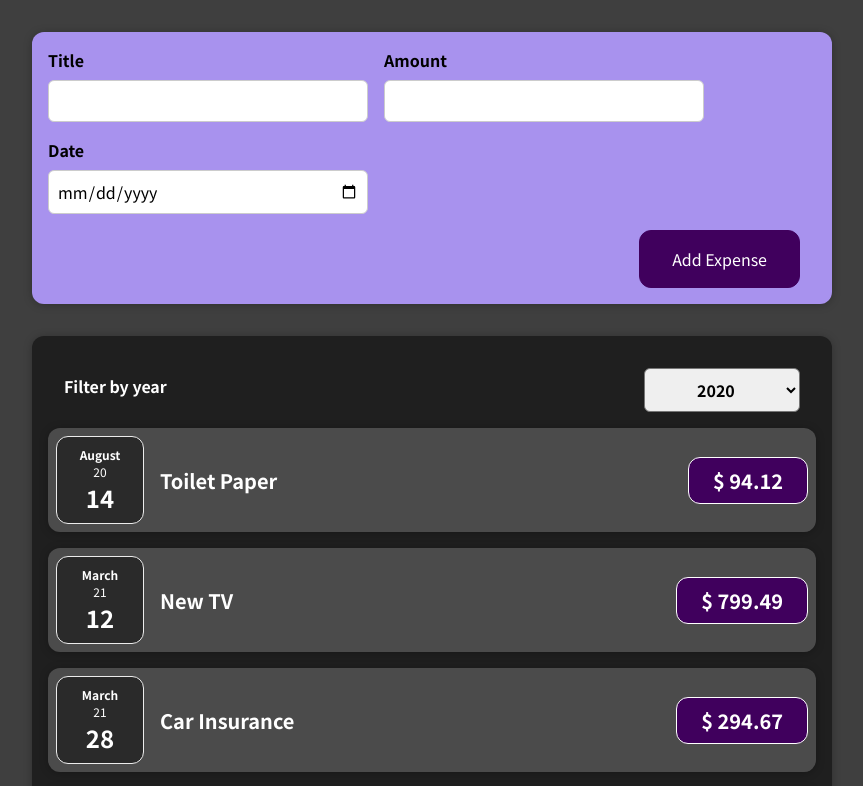
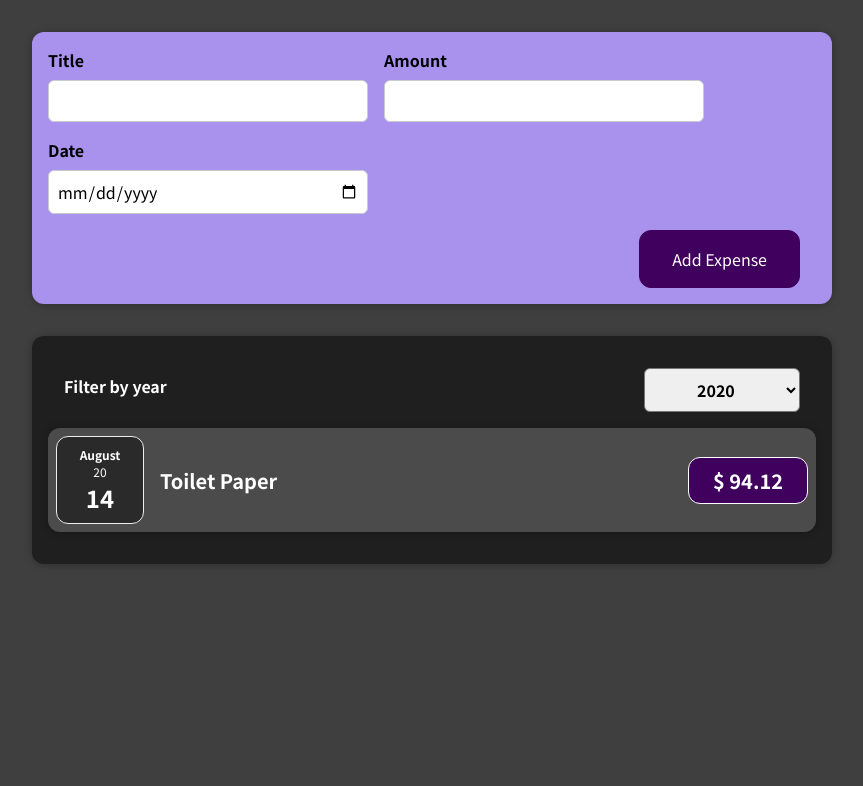
Before and after one commit to Suxrob9966/React-Complete-Guide, a React (Create React App) app: page / in a window 1280 px wide. Shown: the top 786 px of the page, without its empty margins (208-1071 px from the left). Built offline with nearby package versions, Linux system fonts and the light colour scheme.

Commit message:
render filtered list

```diff
--- a/src/components/Expenses/Expenses.js
+++ b/src/components/Expenses/Expenses.js
@@ -11,6 +11,11 @@ const Expenses = (props) => {
     setFilteredYear(selectedYear);
   };
 
+  // console.log(typeof selectedYear, typeof props.items[0].date.getFullYear());
+  const filteredExpense = props.items.filter(
+    (item) => item.date.getFullYear().toString() === filteredYear
+  );
+
   return (
     <div>
       <Card className="expenses">
@@ -18,7 +23,7 @@ const Expenses = (props) => {
           selected={filteredYear}
           onExpenseFilterHandler={expenseFilterHandler}
         />
-        {props.items.map((expense) => (
+        {filteredExpense.map((expense) => (
           <ExpenseItem
             key={expense.id} // we need id for performance, without id react will visit every element when rendering the list
             title={expense.title}
```
Also changed, not shown: 1 other file (tests, documents, lock files or other folders).
